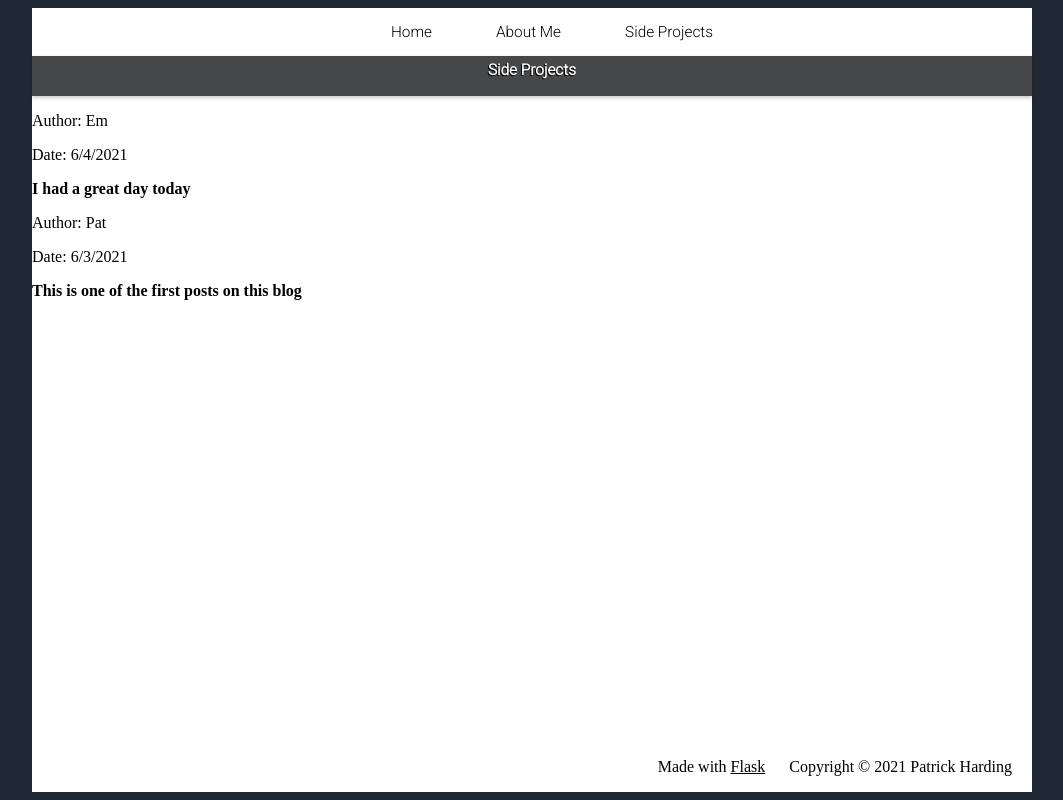
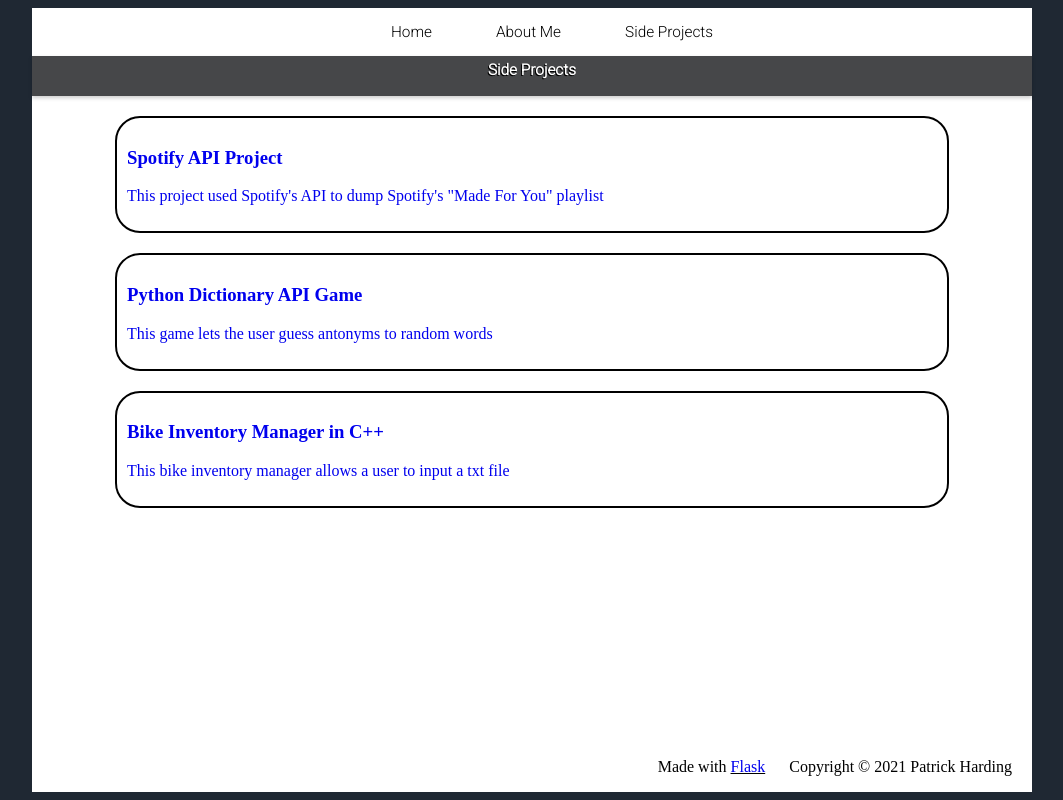
Before and after one commit to patoro7247/PortfolioWebsite, a Flask app: page /sideprojects in a window 1280 px wide. Shown: the whole page, without its empty margins (108-1171 px from the left). Run offline with Flask 2, Linux system fonts and the light colour scheme.

Commit message:
used flask backend to add list of sideprojects to sideprojects.html

```diff
--- a/app/routes.py
+++ b/app/routes.py
@@ -37,11 +37,17 @@ def sideprojects():
 	#Mock object creation
 	user = {"username" : "Pat", "age" : 10, "grade" : "A"}
 	#More mock object creation: posts that contain an author, body of text, and date
-	posts = [{'author' : {'username' : 'Em'},
-			  'body' : 'I had a great day today',
-			  'date' : '6/4/2021'},
-			  {'author' : {'username' : 'Pat'},
-			   'body': 'This is one of the first posts on this blog',
-			   'date' : '6/3/2021'}]
+	posts = [{'project_name' : 'Spotify API Project',
+			  'project_body' : 'This project used Spotify\'s API to dump Spotify\'s \"Made For You\" playlist',
+			  'project_date' : '6/4/2021',
+			  'project_link': 'https://github.com/patoro7247/SpotifyAPIPythonProject'},
+			  {'project_name' : 'Python Dictionary API Game',
+			   'project_body': 'This game lets the user guess antonyms to random words',
+			   'project_date' : '6/3/2021',
+			   'project_link': 'https://github.com/patoro7247/DictionaryAPIgame'},
+			   {'project_name' : 'Bike Inventory Manager in C++',
+			   'project_body': 'This bike inventory manager allows a user to input a txt file',
+			   'project_date' : '6/10/2021',
+			   'project_link': 'https://github.com/patoro7247/Assignment-7.0'}]
 
 	return render_template('sideprojects.html', user=user, posts=posts, header=header)
--- a/app/static/style.css
+++ b/app/static/style.css
@@ -25,6 +25,7 @@
 #header h1 {
 	margin: 0px;
 	padding-top: 5px;
+	padding-bottom: 10px;
 	color: white;
 	font-family: 'Roboto', sans-seriff;
 	font-size:  1.2vw;
@@ -72,9 +73,7 @@
 
 }
 
-#nav a {
-	margin-bottom: 0px;
-}
+
 
 html {background-color: #1F2833 }
 
@@ -91,12 +90,13 @@ html {background-color: #1F2833 }
 	padding:  15px 30px;
 }
 
-a{
+#nav a{
 	text-align: center;
 	color: black;
 	font-family: 'Roboto', sans-seriff;
 	font-size:  1.2vw;
 	text-decoration: none;
+	margin-bottom: 0px;
 }
 
 
@@ -136,3 +136,33 @@ img {
     margin-block-start: 0px;
 
 }
+
+#post_container {
+	display: flex;
+	flex-direction: column;
+	margin: auto;
+	margin-top: 20px;
+	width: 90%;
+	justify-content: space-between;
+	height: 50%;
+
+}
+
+#post_container div{
+	border-radius: 25px;
+  	border: 2px solid #000;
+
+  	/*
+	border: 1px #ccc solid; */
+	padding: 10px;
+	width: 90%;
+	margin: auto;
+}
+
+#post_container a {
+	text-decoration: none;
+}
+#post_container a:visited {
+	text-decoration: none;
+	color: inherit;
+}
--- a/app/templates/about.html
+++ b/app/templates/about.html
@@ -21,7 +21,7 @@
 			</ul>
 			<p>I've been getting more serious about learning software and web development recently, and decided to pick up Python a couple months ago because it's versatile and easy to learn.</p>
 			<p>This website is made using Flask framework, and I've taught myself more HTML/CSS along with it. There's been a lot to take in, but I'm learning a lot about how websites are designed and managed.</p>
-			<p>One thing I wish I could showcase more on this site is the backend potential; I've made a login and posting page, but it doesn't seem suitable for a portfolio website. Maybe I'll add a place where users can post comments on a board.</p>
+			<p>One thing I wish I could showcase more on this site is the backend potential; I've made a login and posting page, but it doesn't seem suitable for a portfolio website. Maybe I'll add a place where users can post comments on a board or something.</p>
 		</div>
 	</div>
 
--- a/app/templates/sideprojects.html
+++ b/app/templates/sideprojects.html
@@ -2,14 +2,19 @@
 
 {%  block content %}
 	<div id="header">
-				<h1> {{ header }} </h1>
-			</div>
-	{% for post in posts %}
-			<div><p>Author: {{ post.author.username }}</p>
-			<p>Date: {{ post.date }} </p>
-			<b>{{ post.body }} </b>
-			</div>
+		<h1> {{ header }} </h1>
+	</div>
 
-	{% endfor %}
+	<div id="post_container">
+			{% for post in posts %}
+			<a id="example_posts" href={{ post.project_link }}>
+				<div id="example_posts">
+					<h3> {{ post.project_name }} </h3>
+					<p> {{ post.project_body }} </p>
+				</div>
+			</a>
+			{% endfor %}
+
+	</div>
 
 {% endblock %}
```
